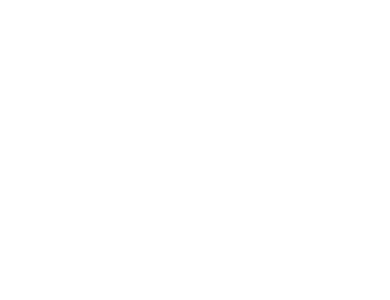
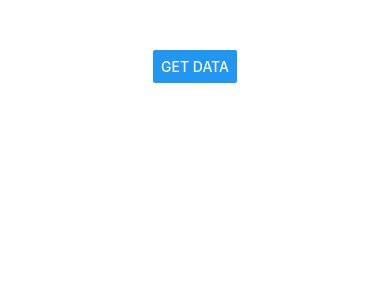
Before and after one commit to Ononymous/AirNet, a React Native app: screen / in a window 390 px wide. Shown: the top 300 px of the page. Built offline with nearby package versions, Linux system fonts and the light colour scheme.

Commit message:
Successful in test on getting plane information in a certain area
Ask Gen for API Key

```diff
--- a/App.js
+++ b/App.js
@@ -1,18 +1,55 @@
 import { StatusBar } from 'expo-status-bar';
-import { StyleSheet, Text, View } from 'react-native';
+import {StyleSheet, View, ScrollView, Text, Button} from 'react-native';
+import React, { useState, useEffect } from 'react';
 
 export default function App() {
+
+  const [data, setData] = useState([]);
+
+  const lat = 34.4137076038152
+  const lng = -119.84548267425166
+
+  const nLat = lat + 0.5
+  const nLng = lng + 0.5
+
+  const sLat = lat - 0.5
+  const sLng = lng - 0.5
+
+  const datamap = data.map((item, index) => {
+    return (
+      <Text key={index}>Hex:{item.hex} Lat:{item.lat} Lng:{item.lng}</Text>
+    )
+  })
+
+
+  const api_key = "" // ASK FOR API KEY
+
+  const fetchApiCall = () => {
+    fetch("https://airlabs.co/api/v9/flights?api_key="+api_key+"&bbox="+nLat+","+nLng+","+sLat+","+sLng+"&_fields=hex,lat,lng", {
+      method: "GET",
+      headers: {
+        Accept: "application/json",
+    }
+    })
+      .then(response => response.json())
+      .then(response => setData(response.response))
+      .catch(err => {console.log(err);});
+  }
+
   return (
     <View style={styles.container}>
+      <Button title="Get Data" onPress={() => fetchApiCall()}/>
+      <ScrollView>{datamap}</ScrollView>
     </View>
   );
 }
-// random shit
+
 const styles = StyleSheet.create({
   container: {
     flex: 1,
     backgroundColor: '#fff',
     alignItems: 'center',
     justifyContent: 'center',
+    paddingTop: 50,
   },
 });
```
Also changed, not shown: 1 other file (tests, documents, lock files or other folders).
